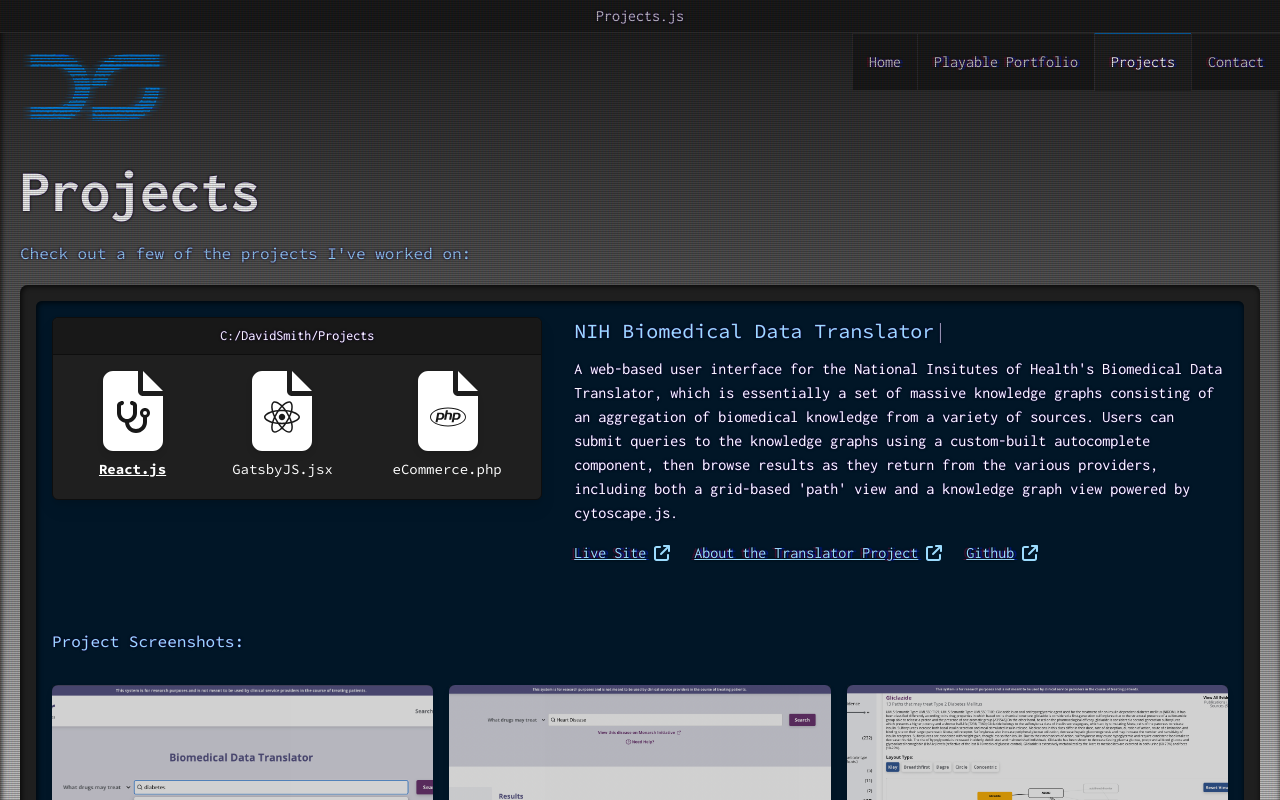
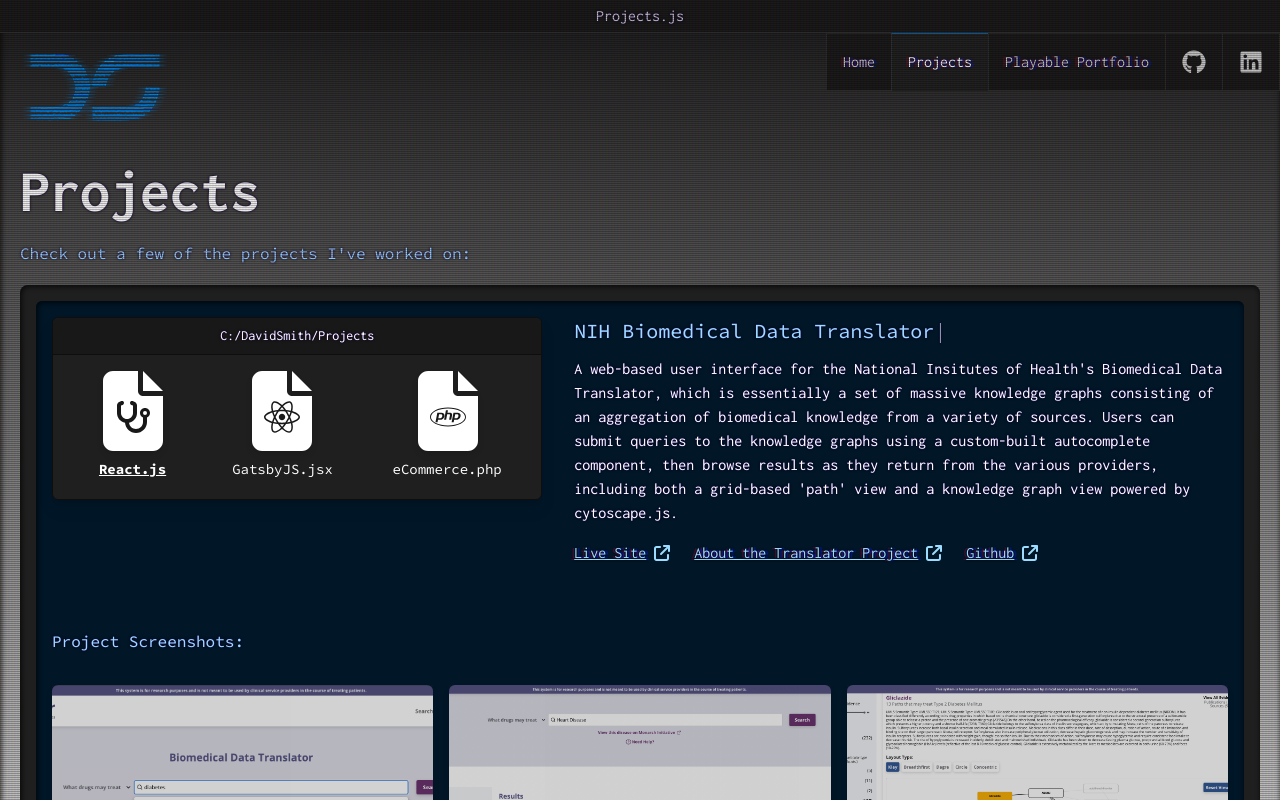
Before and after one commit to dnsmith124/portfolio-site, a Next.js app: page /projects in a window 1280 px wide. Shown: the top 800 px of the page. Built offline with nearby package versions, Linux system fonts and the light colour scheme.

Commit message:
remove contact page, add navlinks to github and linkedin

```diff
--- a/app/contact/page.tsx
+++ /dev/null
@@ -1,15 +0,0 @@
-import Page from '@/components/Page/Page';
-import { source_code_pro } from '@/app/fonts';
-
-const Contact = () => {
-  return (
-    <Page title='Contact' description="An interactive version of David's portfolio.">
-      <p className={`${source_code_pro.className} text-codeBlue mb-3`}>
-        Get in touch with me:
-      </p>
-
-    </Page>
-  )
-}
-
-export default Contact;
--- a/app/playable/page.tsx
+++ b/app/playable/page.tsx
@@ -1,12 +1,34 @@
+'use client'
+
 import Page from '@/components/Page/Page';
 import { source_code_pro } from '@/app/fonts';
+import Monitor from '@/components/Monitor/Monitor';
+import { TypeAnimation } from 'react-type-animation';
 
 const PlayablePortfolio = () => {
   return (
-    <Page title='Playable Portfolio' description='An interactive version of David's portfolio.'>
-      <p className={`${source_code_pro.className} text-codeBlue mb-3`}>
-        An openGL based portfolio <span className='italic'>experience</span>:
-      </p>
+    <Page title='Playable Portfolio' description="An interactive version of David's portfolio.">
+      <TypeAnimation
+        sequence={[
+          'A',
+          0,
+          'An openGL based portfolio *experience*:',
+          250,
+          () => {},
+        ]}
+        preRenderFirstString
+        wrapper='p'
+        cursor={false}
+        speed={50}
+        deletionSpeed={1}
+        repeat={0}
+        className={`${source_code_pro.className} text-codeBlue mb-5`}
+      />
+      <Monitor>
+        <p className={`${source_code_pro.className} text-codeBlue mb-0 p-4`}>
+          Coming Soon...
+        </p>
+      </Monitor>
 
     </Page>
   )
--- a/components/Header/Header.tsx
+++ b/components/Header/Header.tsx
@@ -4,6 +4,9 @@
 import Image from 'next/image';
 import Link from 'next/link';
 import siteLogo from '@/assets/images/croppedblue150x150.png';
+import { faGithub, faLinkedin, faInstagram } from '@fortawesome/free-brands-svg-icons';
+import { FontAwesomeIcon } from '@fortawesome/react-fontawesome';
+
 
 interface HeaderProps {
   title: string;
@@ -21,10 +24,14 @@
         </Link>
         <div className='flex flex-wrap w-full md:w-auto md:order-3'>
           <NavLink href='/'>Home</NavLink>
+          <NavLink href='/projects'>Projects</NavLink>
           <NavLink href='/playable'>Playable Portfolio</NavLink>
-          <NavLink href='/projects'>Projects</NavLink>
-          <NavLink href='/contact'>Contact</NavLink>
-          <a href='https://github.com/dnsmith124' target='_blank' rel='noreferrer'></a>
+          <NavLink href='https://github.com/dnsmith124' target="_blank" rel="noreferrer" icon external>
+            <FontAwesomeIcon icon={faGithub} width='24px' style={{height: '24px'}} />
+          </NavLink>
+          <NavLink href='https://www.linkedin.com/in/david-smith-a847aa55/' target="_blank" rel="noreferrer" icon external>
+            <FontAwesomeIcon icon={faLinkedin} width='24px' style={{height: '24px'}} />
+          </NavLink>
           {/* <Toggle/> */}
         </div>
       </div>
--- a/components/NavLink/NavLink.tsx
+++ b/components/NavLink/NavLink.tsx
@@ -7,17 +7,30 @@
 interface NavLinkProps {
     href: string;
     children: string | ReactElement;
+    external?: boolean;
+    icon?: boolean;
     [key: string]: any;
 }
 
-const NavLink: React.FC<NavLinkProps> = ({ href, children, ...props }) => {
+const NavLink: React.FC<NavLinkProps> = ({ href, children, external = false, icon = false, ...props }) => {
     const pathname = usePathname();
     const isActive = pathname === href;
 
+    const classList =`${isActive ? 'bg-darkGray border-t border-t-codeBlueDark border-b-0' : 'bg-darkerGray text-textDark'} p-4 whitespace-nowrap border-y border-l border-borderColor last-of-type:border-r transition-all ease-in-out duration-200 flex-1 text-center md:flex-none hover:bg-darkGray hover:text-text`;
+
     return (
+      external ?
+      <a
+        href={href}
+        className={`${classList} flex items-center justify-center`}
+        {...props}
+        >
+        {children}
+      </a>
+      :
       <Link
         href={href}
-        className={`${isActive ? 'bg-darkGray border-t border-t-codeBlueDark border-b-0' : 'bg-darkerGray text-textDark'} whitespace-nowrap border-y border-l border-borderColor last-of-type:border-r p-4 transition-all ease-in-out duration-200 flex-1 text-center md:flex-none hover:bg-darkGray hover:text-text`}
+        className={`${classList}`}
         {...props}
         >
         {children}
```
